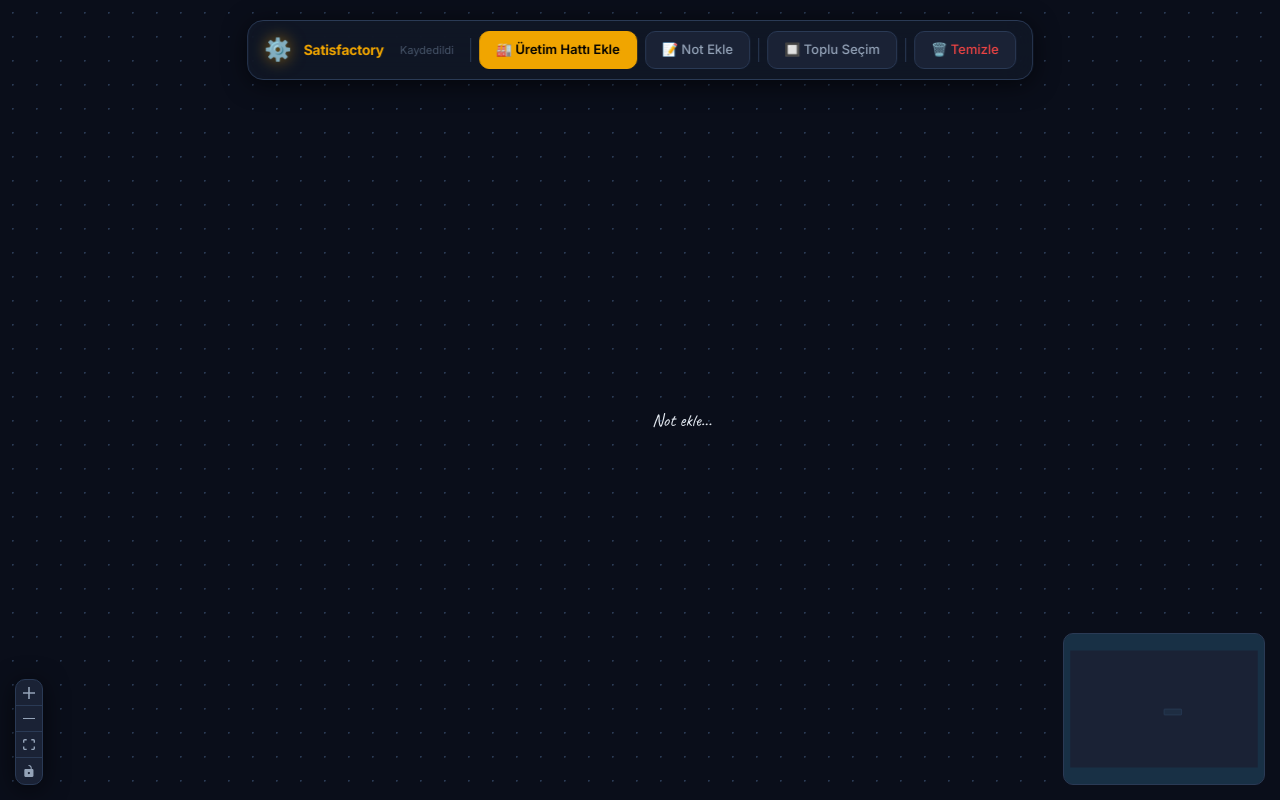
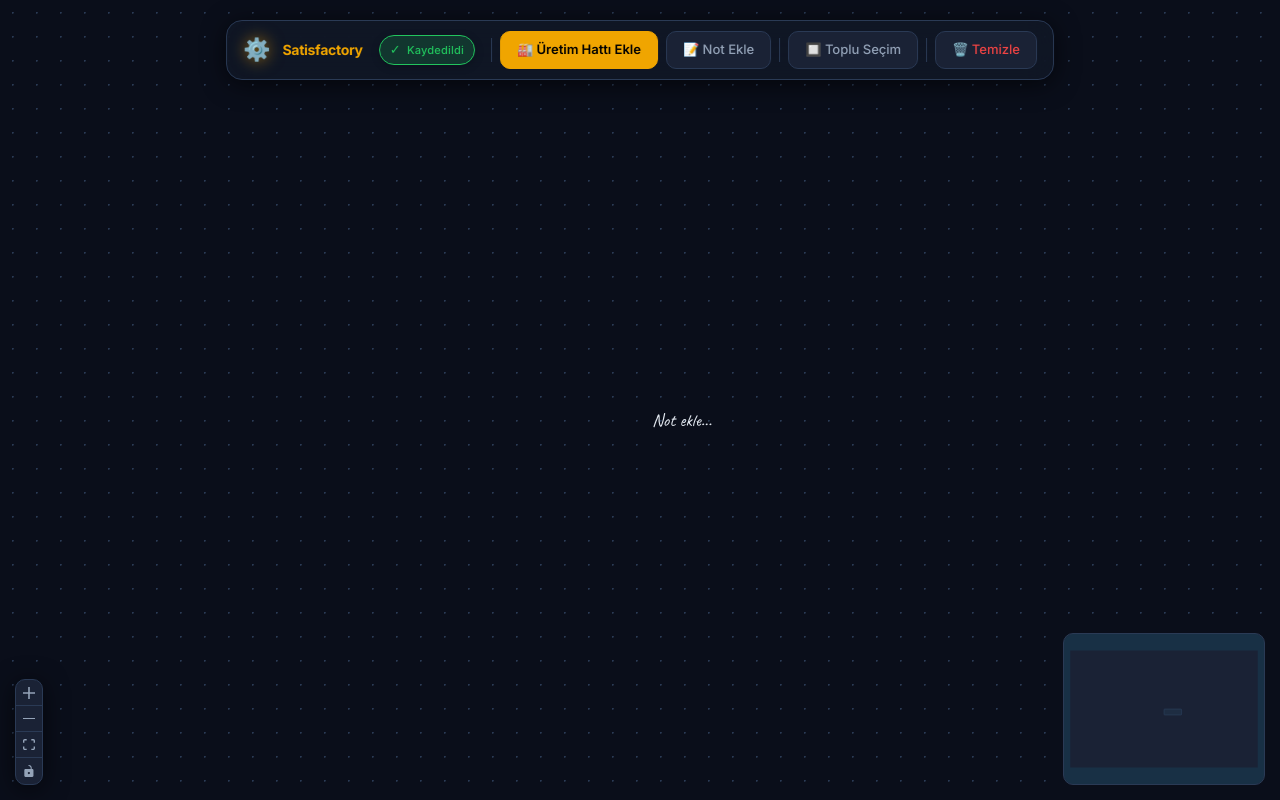
Before and after one commit to CagatayKorkmaz/Satisfactory-Calculator, a React (Vite) app: page / in a window 1280 px wide. Both pictures are taken after a click on the button "📝 Not Ekle". Built offline with nearby package versions, Linux system fonts and the light colour scheme; a web font is replaced by a local one.

Commit message:
v1.1.1
Alternatif tarif seçme bugu fixlendi. Kaydediliyora still tasarlandı.

```diff
--- a/src/components/canvas/SatisfactoryCanvas.jsx
+++ b/src/components/canvas/SatisfactoryCanvas.jsx
@@ -51,12 +51,27 @@ export default function SatisfactoryCanvas({ recipesData }) {
   const overridesRef = useRef(hasSaved ? saved.overrides || {} : {});
   const selectedRecipesRef = useRef(hasSaved ? saved.selectedRecipes || {} : {});
   const rfInstanceRef = useRef(null);
-  const nodesRef = useRef([]);
-  const edgesRef = useRef([]);
-  const [saveStatus, setSaveStatus] = useState(hasSaved ? 'Yüklendi' : '');
+  const nodesRef = useRef(hasSaved ? saved.nodes : []);
+  const edgesRef = useRef(hasSaved ? saved.edges : []);
 
+  useEffect(() => {
+    nodesRef.current = nodes;
+  }, [nodes]);
+
+  useEffect(() => {
+    edgesRef.current = edges;
+  }, [edges]);
+
+  const [saveStatus, setSaveStatus] = useState(hasSaved ? 'loaded' : '');
   const saveTimeoutRef = useRef(null);
+  const isInitialRender = useRef(true);
+
   useEffect(() => {
+    if (isInitialRender.current) {
+      isInitialRender.current = false;
+      return;
+    }
+    setSaveStatus('saving');
     if (saveTimeoutRef.current) clearTimeout(saveTimeoutRef.current);
     saveTimeoutRef.current = setTimeout(() => {
       saveToStorage({
@@ -65,9 +80,9 @@ export default function SatisfactoryCanvas({ recipesData }) {
         overrides: overridesRef.current,
         selectedRecipes: selectedRecipesRef.current,
       });
-      setSaveStatus('Kaydedildi');
-      setTimeout(() => setSaveStatus(''), 2000);
-    }, 1000);
+      setSaveStatus('saved');
+      setTimeout(() => setSaveStatus(''), 2500);
+    }, 800);
     return () => { if (saveTimeoutRef.current) clearTimeout(saveTimeoutRef.current); };
   }, [nodes, edges]);
 
@@ -349,8 +364,8 @@ export default function SatisfactoryCanvas({ recipesData }) {
       overridesRef.current = {};
       selectedRecipesRef.current = {};
       clearStorage();
-      setSaveStatus('Temizlendi');
-      setTimeout(() => setSaveStatus(''), 2000);
+      setSaveStatus('cleared');
+      setTimeout(() => setSaveStatus(''), 2500);
     }
   }, [setNodes, setEdges]);
 
@@ -762,12 +777,32 @@ export default function SatisfactoryCanvas({ recipesData }) {
           Satisfactory
         </span>
         {saveStatus && (
-          <span style={{
-            fontSize: 11, color: 'var(--color-text-muted)',
-            marginRight: 8, whiteSpace: 'nowrap',
-          }}>
-            {saveStatus}
-          </span>
+          <div className={`save-status-badge ${saveStatus}`} style={{ marginRight: 8 }}>
+            {saveStatus === 'saving' && (
+              <>
+                <div className="spinner"></div>
+                <span>Kaydediliyor...</span>
+              </>
+            )}
+            {saveStatus === 'saved' && (
+              <>
+                <span className="icon">✓</span>
+                <span>Kaydedildi</span>
+              </>
+            )}
+            {saveStatus === 'loaded' && (
+              <>
+                <span className="icon">☁️</span>
+                <span>Yüklendi</span>
+              </>
+            )}
+            {saveStatus === 'cleared' && (
+              <>
+                <span className="icon">🗑️</span>
+                <span>Temizlendi</span>
+              </>
+            )}
+          </div>
         )}
         <div className="toolbar-divider" />
         <button
--- a/src/index.css
+++ b/src/index.css
@@ -1103,3 +1103,54 @@ html, body, #root {
   background: var(--color-primary-glow);
   color: var(--color-primary);
 }
+
+/* ============================================================
+   Save Status Badge
+   ============================================================ */
+.save-status-badge {
+  display: flex;
+  align-items: center;
+  gap: 6px;
+  padding: 4px 10px;
+  border-radius: 999px;
+  font-size: 11px;
+  font-weight: 500;
+  letter-spacing: 0.02em;
+  background: var(--color-surface-2);
+  border: 1px solid var(--color-border);
+  color: var(--color-text-dim);
+  box-shadow: 0 2px 8px rgba(0,0,0,0.2);
+  animation: fadeIn 200ms ease;
+  transition: all var(--transition-fast);
+}
+
+.save-status-badge.saving {
+  border-color: var(--color-primary);
+  color: var(--color-primary);
+  background: var(--color-primary-glow);
+}
+
+.save-status-badge.saved, .save-status-badge.loaded {
+  border-color: var(--color-success);
+  color: var(--color-success);
+  background: var(--color-success-glow);
+}
+
+.save-status-badge.cleared {
+  border-color: var(--color-warning);
+  color: var(--color-warning);
+  background: var(--color-warning-glow);
+}
+
+.save-status-badge .icon {
+  font-size: 13px;
+}
+
+.save-status-badge .spinner {
+  width: 12px;
+  height: 12px;
+  border: 2px solid var(--color-primary);
+  border-top-color: transparent;
+  border-radius: 50%;
+  animation: spin-slow 0.8s linear infinite;
+}
```
